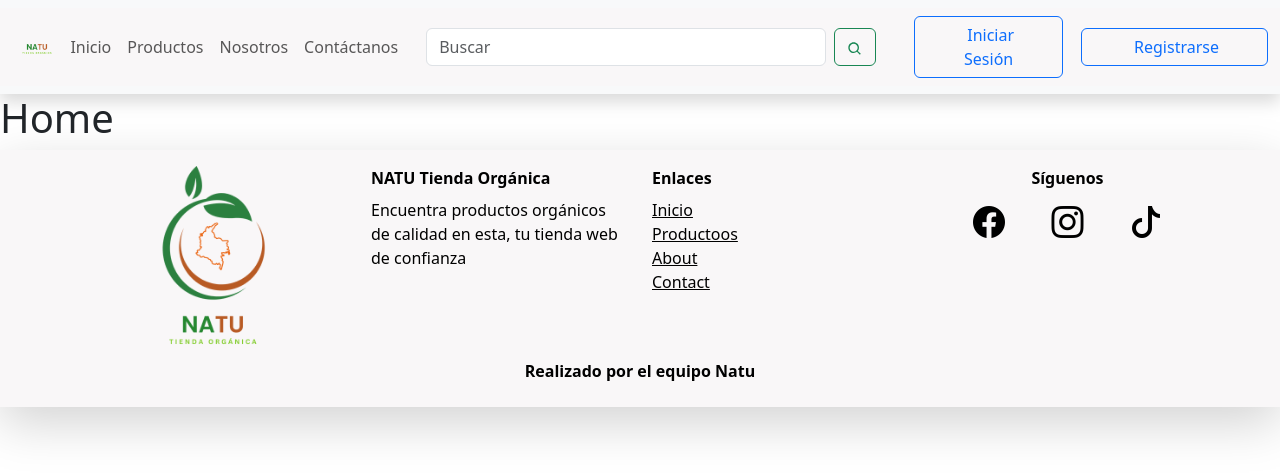
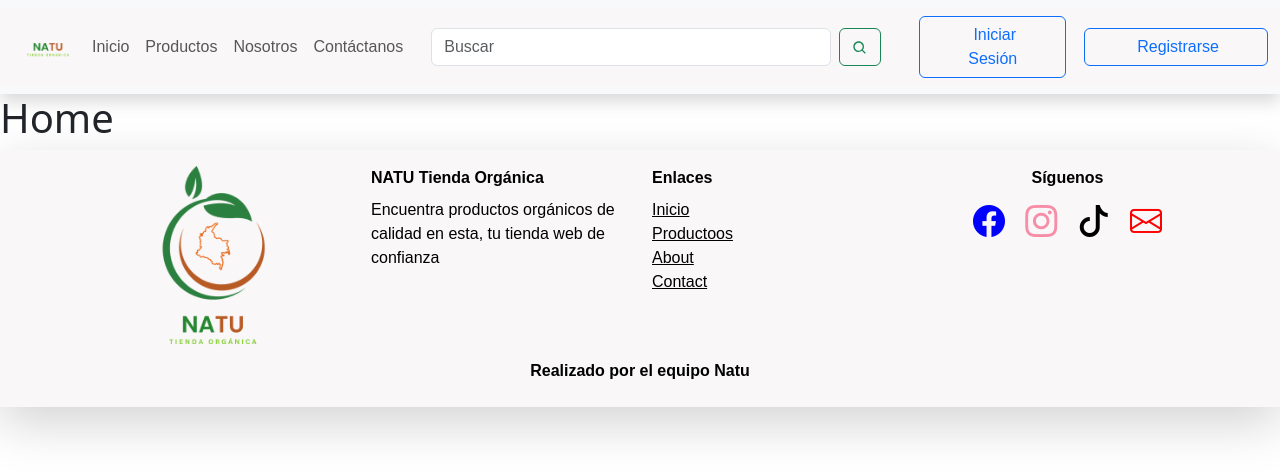
Before and after one commit to nihernandezv/NATU-Frontend, a React (Create React App) app: page / in a window 1280 px wide. Shown: the top 476 px of the page. Built offline with nearby package versions, Linux system fonts and the light colour scheme.

Commit message:
Cambio de fuente y actualización de los links del apartado síguenos

```diff
--- a/public/index.html
+++ b/public/index.html
@@ -20,6 +20,8 @@
 
     <link rel="stylesheet" href="https://cdn.jsdelivr.net/npm/bootstrap-icons@1.11.3/font/bootstrap-icons.min.css">
     <title>NATU</title>
+
+    <link href="https://fonts.googleapis.com/css2?family=Roboto:wght@400;700&display=swap" rel="stylesheet">
   </head>
   <body>
     <div id="root"></div>
--- a/src/Pages/Layout/Footer/Footer.jsx
+++ b/src/Pages/Layout/Footer/Footer.jsx
@@ -1,10 +1,11 @@
 import React from 'react'
 import { Link } from 'react-router-dom'
+import "../../../index.css";
 
 export default function Footer() {
     return (
         <footer className='py-3 shadow-lg' style={{ backgroundColor: '#F9F7F8', color: 'black', boxShadow: '0 -5px 5px -5px rgba(0, 0, 0, .5)' }}>
-            <div className='container'>
+            <div className='container fontFooter'>
             <nav className='row justify-content-between'>
                 <Link to='/' className='col-12 col-md-3 d-flex align-items-center justify-content-center'>
                     <img src="/Natu_Logo_.png" alt="Logo" className="img-fluid" width="150" height="50"/>
@@ -16,24 +17,33 @@ export default function Footer() {
                     <ul className='col-12 col-md-3 list-unstyled px4'>
                         <li className='fw-bold fs-7 mb-2'>Enlaces</li>
                         <li>
-                            <Link to ='/' class='text-reset'>Inicio</Link>
+                            <Link to ='/' className='text-reset'>Inicio</Link>
                         </li>
                         <li>
-                            <Link to ='/Products' class='text-reset'>Productoos</Link>
+                            <Link to ='/Products' className='text-reset'>Productoos</Link>
                         </li>
                         <li>
-                            <Link to ='/about' class='text-reset'>About</Link>
+                            <Link to ='/about' className='text-reset'>About</Link>
                         </li>
                         <li>
-                            <Link to ='/contact' class='text-reset'>Contact</Link>
+                            <Link to ='/contact' className='text-reset'>Contact</Link>
                         </li>
                     </ul>
                     <ul className='col-12 col-md-3 list-unstyled px-5 text-center'>
                         <li className='fw-bold fs-7 mb-2'>Síguenos</li>
                         <li className='d-flex justify-content-between'>
-                            <i className="bi bi-facebook" style={{ fontSize: '2rem' }}></i> {/* Aquí aumentamos el tamaño del ícono */}
-                            <i className="bi bi-instagram" style={{ fontSize: '2rem' }}></i> {/* Aquí aumentamos el tamaño del ícono */}
-                            <i className="bi bi-tiktok" style={{ fontSize: '2rem' }}></i> {/* Aquí aumentamos el tamaño del ícono */}
+                        <a href="https://www.facebook.com/TuPaginaDeFacebook" target="_blank" rel="noopener noreferrer">
+                            <i className="bi bi-facebook" style={{ fontSize: '2rem', color: 'blue' }}></i> {/* Aquí aumentamos el tamaño del ícono */}
+                        </a>
+                        <a href="https://www.instagram.com/_natu_tienda/" target="_blank" rel="noopener noreferrer">
+                            <i className="bi bi-instagram" style={{ fontSize: '2rem', color: '#F78DA7'}}></i> {/* Aquí aumentamos el tamaño del ícono */}
+                        </a>
+                        <a href="https://www.tiktok.com/" target="_blank" rel="noopener noreferrer">
+                            <i className="bi bi-tiktok" style={{ fontSize: '2rem', color: 'black' }}></i> {/* Aquí aumentamos el tamaño del ícono */}
+                        </a>
+                        <a href="https://www.gmail.com/" target="_blank" rel="noopener noreferrer">
+                            <i className="bi bi-envelope" style={{ fontSize: '2rem', color: 'red' }}></i>
+                        </a>
                         </li>
                     </ul>
                     <div className='container'>
--- a/src/Pages/Layout/Header/Header.jsx
+++ b/src/Pages/Layout/Header/Header.jsx
@@ -2,6 +2,7 @@ import React, { useState } from 'react';
 import { Link } from "react-router-dom";
 import { BiSearch } from 'react-icons/bi'; // Importa el ícono de búsqueda
 import "./Header.css";
+import '../../../index.css';
 
 export default function Header() {
     const [searchTerm, setSearchTerm] = useState('');
@@ -17,7 +18,7 @@ export default function Header() {
     };
 
     return (
-        <nav className="navbar navbar-expand-lg navbar-light bg-light shadow">
+        <nav className="navbar navbar-expand-lg navbar-light bg-light shadow fontHeader">
           <div className="container-fluid py-2" style={{ backgroundColor: '#F9F7F8', color: 'black' }}>
               <Link className="navbar-brand d-flex mx-auto fw-bold justify-content-center py4" to="/">
                   <img src="/natu_logo.png" alt="Logo" className="img-fluid" width="250" height="55"/>
--- a/src/Pages/Layout/Layout.jsx
+++ b/src/Pages/Layout/Layout.jsx
@@ -1,6 +1,8 @@
 import React from 'react';
 import { Outlet} from "react-router-dom";
 import "./Layout.css";
+import '../../index.css';
+
 // import { BiSearch } from 'react-icons/bi'; // Importa el ícono de búsqueda
 import Footer from './Footer/Footer.jsx';
 import Header from './Header/Header.jsx';
@@ -8,7 +10,7 @@ import Header from './Header/Header.jsx';
 export default function Layout(){
 
   return (
-    <>
+    <div >
       {/* Navbar */}
       <Header />
 
@@ -17,6 +19,6 @@ export default function Layout(){
 
       {/* Footer */}
       <Footer />
-    </>
+    </div>
   )
 };
--- a/src/index.css
+++ b/src/index.css
@@ -1,3 +1,13 @@
+.fontHeader{
+  /* <uniquifier>: Use a unique and descriptive class name
+ <weight>: Use a value from 100 to 900 */
+
+  font-family: "Lexend", sans-serif;
+  font-optical-sizing: auto;
+  font-weight: 520;
+  font-style: normal;
+}
+
 body {
   margin: 0;
   font-family: -apple-system, BlinkMacSystemFont, 'Segoe UI', 'Roboto', 'Oxygen',
@@ -11,3 +21,13 @@ code {
   font-family: source-code-pro, Menlo, Monaco, Consolas, 'Courier New',
     monospace;
 }
+
+.fontFooter{
+  /* <uniquifier>: Use a unique and descriptive class name
+ <weight>: Use a value from 100 to 900 */
+
+  font-family: "Lexend", sans-serif;
+  font-optical-sizing: auto;
+  font-weight: 520;
+  font-style: normal;
+}
```
